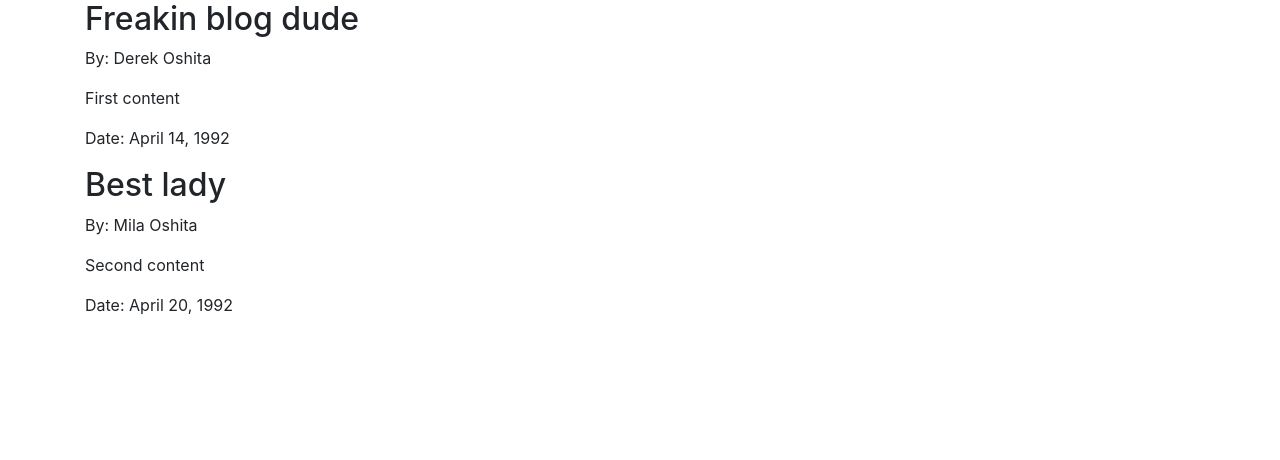
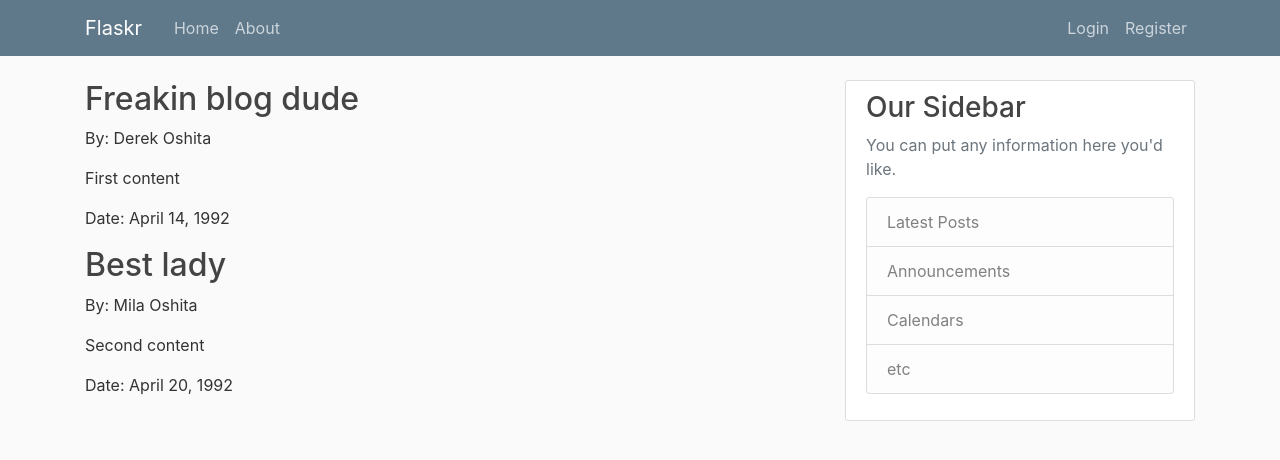
Before and after one commit to derek-oshita/flaskr, a Flask app: page / in a window 1280 px wide. Shown: the top 460 px of the page. Run offline with Flask 2, Linux system fonts and the light colour scheme; some libraries are stand-ins or nearby versions.

Commit message:
Main.css added.

```diff
--- a/flaskblog.py
+++ b/flaskblog.py
@@ -1,6 +1,6 @@
 import os
 
-from flask import Flask, render_template
+from flask import Flask, render_template, url_for
 
 app = Flask(__name__)
 
--- /dev/null
+++ b/static/main.css
@@ -0,0 +1,80 @@
+body {
+    background: #fafafa;
+    color: #333333;
+    margin-top: 5rem;
+  }
+
+  h1, h2, h3, h4, h5, h6 {
+    color: #444444;
+  }
+
+  .bg-steel {
+    background-color: #5f788a;
+  }
+
+  .site-header .navbar-nav .nav-link {
+    color: #cbd5db;
+  }
+
+  .site-header .navbar-nav .nav-link:hover {
+    color: #ffffff;
+  }
+
+  .site-header .navbar-nav .nav-link.active {
+    font-weight: 500;
+  }
+
+  .content-section {
+    background: #ffffff;
+    padding: 10px 20px;
+    border: 1px solid #dddddd;
+    border-radius: 3px;
+    margin-bottom: 20px;
+  }
+
+  .article-title {
+    color: #444444;
+  }
+
+  a.article-title:hover {
+    color: #428bca;
+    text-decoration: none;
+  }
+
+  .article-content {
+    white-space: pre-line;
+  }
+
+  .article-img {
+    height: 65px;
+    width: 65px;
+    margin-right: 16px;
+  }
+
+  .article-metadata {
+    padding-bottom: 1px;
+    margin-bottom: 4px;
+    border-bottom: 1px solid #e3e3e3
+  }
+
+  .article-metadata a:hover {
+    color: #333;
+    text-decoration: none;
+  }
+
+  .article-svg {
+    width: 25px;
+    height: 25px;
+    vertical-align: middle;
+  }
+
+  .account-img {
+    height: 125px;
+    width: 125px;
+    margin-right: 20px;
+    margin-bottom: 16px;
+  }
+
+  .account-heading {
+    font-size: 2.5rem;
+  }
--- a/templates/layout.html
+++ b/templates/layout.html
@@ -3,15 +3,16 @@
 <head>
     <meta charset="UTF-8">
     <meta name="viewport" content="width=device-width, initial-scale=1.0">
-
 <!-- BOOTSTRAP CSS -->
     <link rel="stylesheet" href="https://stackpath.bootstrapcdn.com/bootstrap/4.3.1/css/bootstrap.min.css" integrity="sha384-ggOyR0iXCbMQv3Xipma34MD+dH/1fQ784/j6cY/iJTQUOhcWr7x9JvoRxT2MZw1T" crossorigin="anonymous">
 
+<!-- CUSTOM CSS -->
+    <link rel="stylesheet" type="text/css" href="{{ url_for('static', filename='main.css')}}"
 <!-- BOOTSTRAP JS -->
     <script defer src="https://cdnjs.cloudflare.com/ajax/libs/popper.js/1.14.7/umd/popper.min.js" integrity="sha384-UO2eT0CpHqdSJQ6hJty5KVphtPhzWj9WO1clHTMGa3JDZwrnQq4sF86dIHNDz0W1" crossorigin="anonymous"></script>
     <script defer src="https://code.jquery.com/jquery-3.3.1.slim.min.js" integrity="sha384-q8i/X+965DzO0rT7abK41JStQIAqVgRVzpbzo5smXKp4YfRvH+8abtTE1Pi6jizo" crossorigin="anonymous"></script>
     <script defer src="https://stackpath.bootstrapcdn.com/bootstrap/4.3.1/js/bootstrap.min.js" integrity="sha384-JjSmVgyd0p3pXB1rRibZUAYoIIy6OrQ6VrjIEaFf/nJGzIxFDsf4x0xIM+B07jRM" crossorigin="anonymous"></script>
-
+<!-- TITLE -->
     {% if title %}
         <title>Flaskr - {{ title }}</title>
     {% else %}
@@ -19,11 +20,49 @@
     {% endif %}
 </head>
 <body>
+<!-- NAV -->
+    <header class="site-header">
+        <nav class="navbar navbar-expand-md navbar-dark bg-steel fixed-top">
+            <div class="container">
+                <a class="navbar-brand mr-4" href="/">Flaskr</a>
+                <button class="navbar-toggler" type="button" data-toggle="collapse" data-target="#navbarToggle" aria-controls="navbarToggle" aria-expanded="false" aria-label="Toggle navigation">
+                    <span class="navbar-toggler-icon"></span>
+                </button>
+                <div class="collapse navbar-collapse" id="navbarToggle">
+                    <div class="navbar-nav mr-auto">
+                        <a class="nav-item nav-link" href="/">Home</a>
+                        <a class="nav-item nav-link" href="/about">About</a>
+                    </div>
+                    <!-- Navbar Right Side -->
+                    <div class="navbar-nav">
+                        <a class="nav-item nav-link" href="/login">Login</a>
+                        <a class="nav-item nav-link" href="/register">Register</a>
+                    </div>
+                </div>
+            </div>
+        </nav>
+    </header>
+
 <!-- MAIN CONTENT CONTAINER -->
-        <div class="container">
-            {% block content %}
-
-            {% endblock %}
+    <main role="main" class="container">
+        <div class="row">
+        <div class="col-md-8">
+            {% block content %}{% endblock %}
         </div>
+        <div class="col-md-4">
+            <div class="content-section">
+            <h3>Our Sidebar</h3>
+            <p class='text-muted'>You can put any information here you'd like.
+                <ul class="list-group">
+                <li class="list-group-item list-group-item-light">Latest Posts</li>
+                <li class="list-group-item list-group-item-light">Announcements</li>
+                <li class="list-group-item list-group-item-light">Calendars</li>
+                <li class="list-group-item list-group-item-light">etc</li>
+                </ul>
+            </p>
+            </div>
+        </div>
+        </div>
+    </main>
 </body>
 </html>
```
Lines whose indentation alone changed are shown as unchanged.
